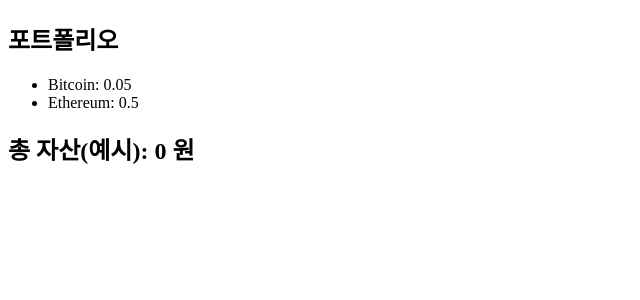
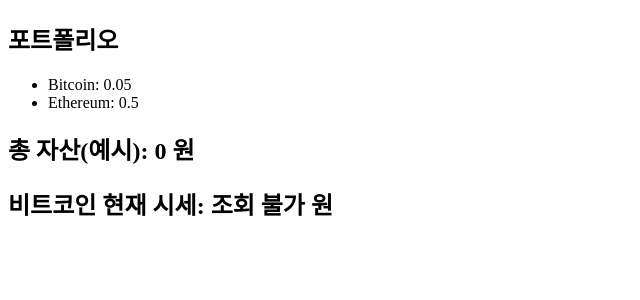
Before and after one commit to rumpelstiltk-cmyk/rumpelstiltk, a Flask app: page / in a window 1280 px wide. Shown: the part 236-536 px from the top of the page, without its empty margins (0-640 px from the left). Run offline with Flask 3, Linux system fonts and the light colour scheme; data that the repository does not hold is empty.

Commit message:
Update index.html

```diff
--- a/templates/index.html
+++ b/templates/index.html
@@ -30,3 +30,4 @@
     <h2>총 자산(예시): {{ total_value }} 원</h2>
 </body>
 </html>
+<h2>비트코인 현재 시세: {{ btc_price if btc_price else "조회 불가" }} 원</h2>
```
